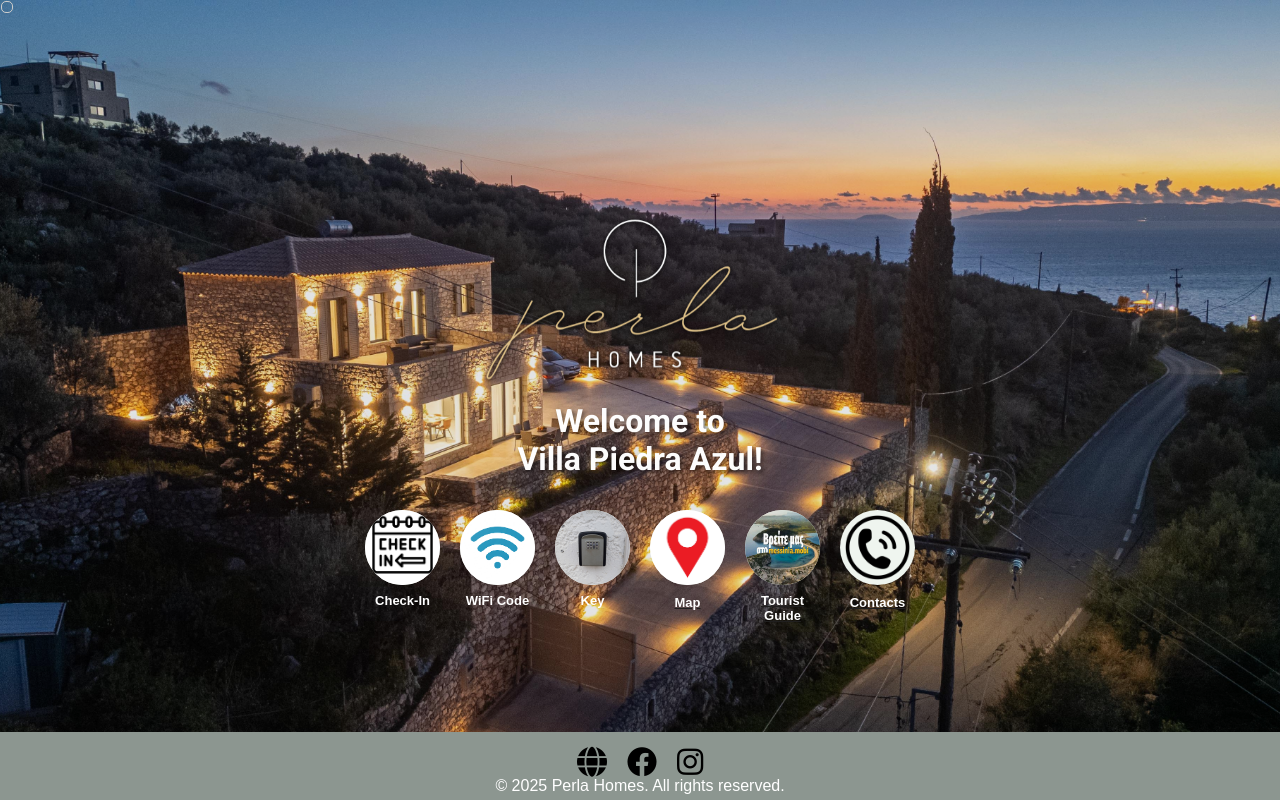
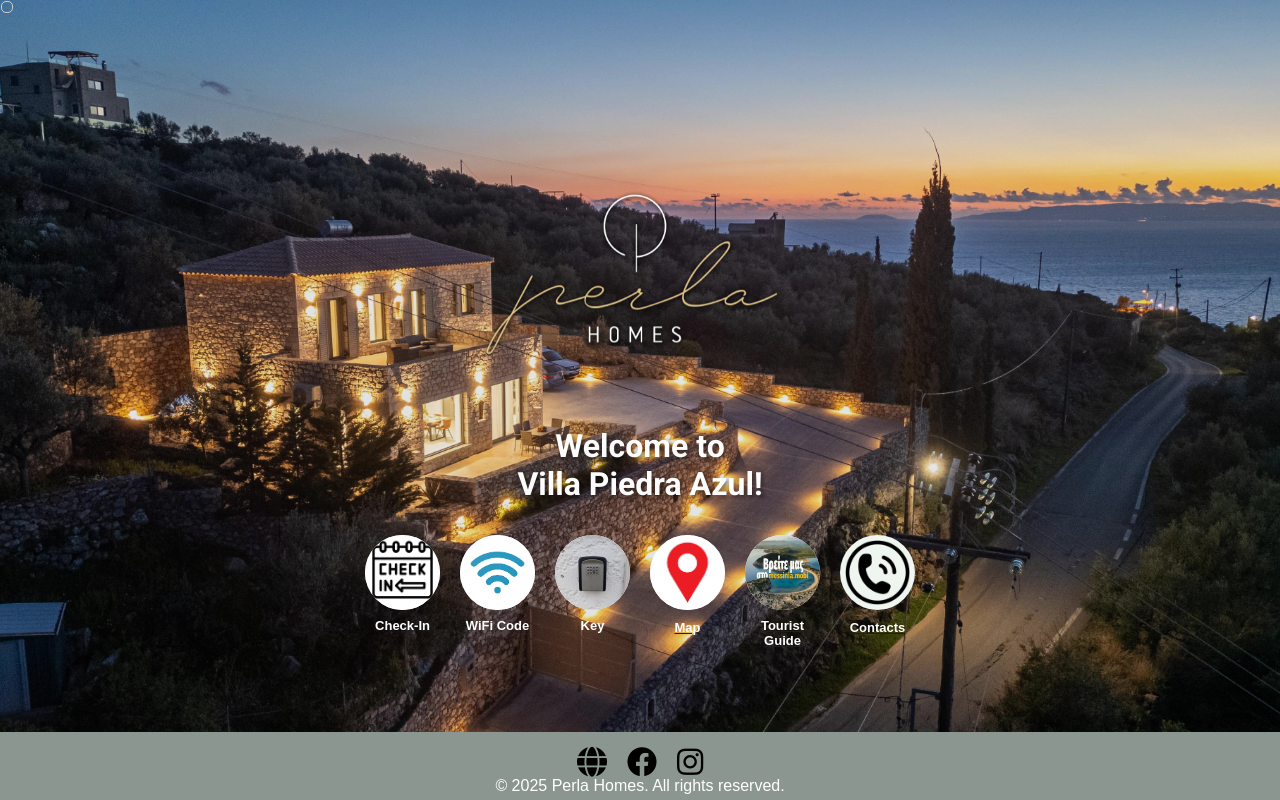
Before and after one commit to Perlahomes/Villa_Piedra_Azul, a plain HTML site: page index.html in a window 1280 px wide. Drawn offline with Linux system fonts and the light colour scheme.

Commit message:
Update main.css

```diff
--- a/main.css
+++ b/main.css
@@ -170,7 +170,7 @@ button:active {
 /* Logo Styling */
 #logo {
     display: block;
-    margin: 0 auto; /* Center the logo */
+    margin: 50px; /* Center the logo */
     max-width: 350px; /* Adjust the size as needed */
     height: auto; /* Keep the aspect ratio intact */
     margin-top: 100px;
```
